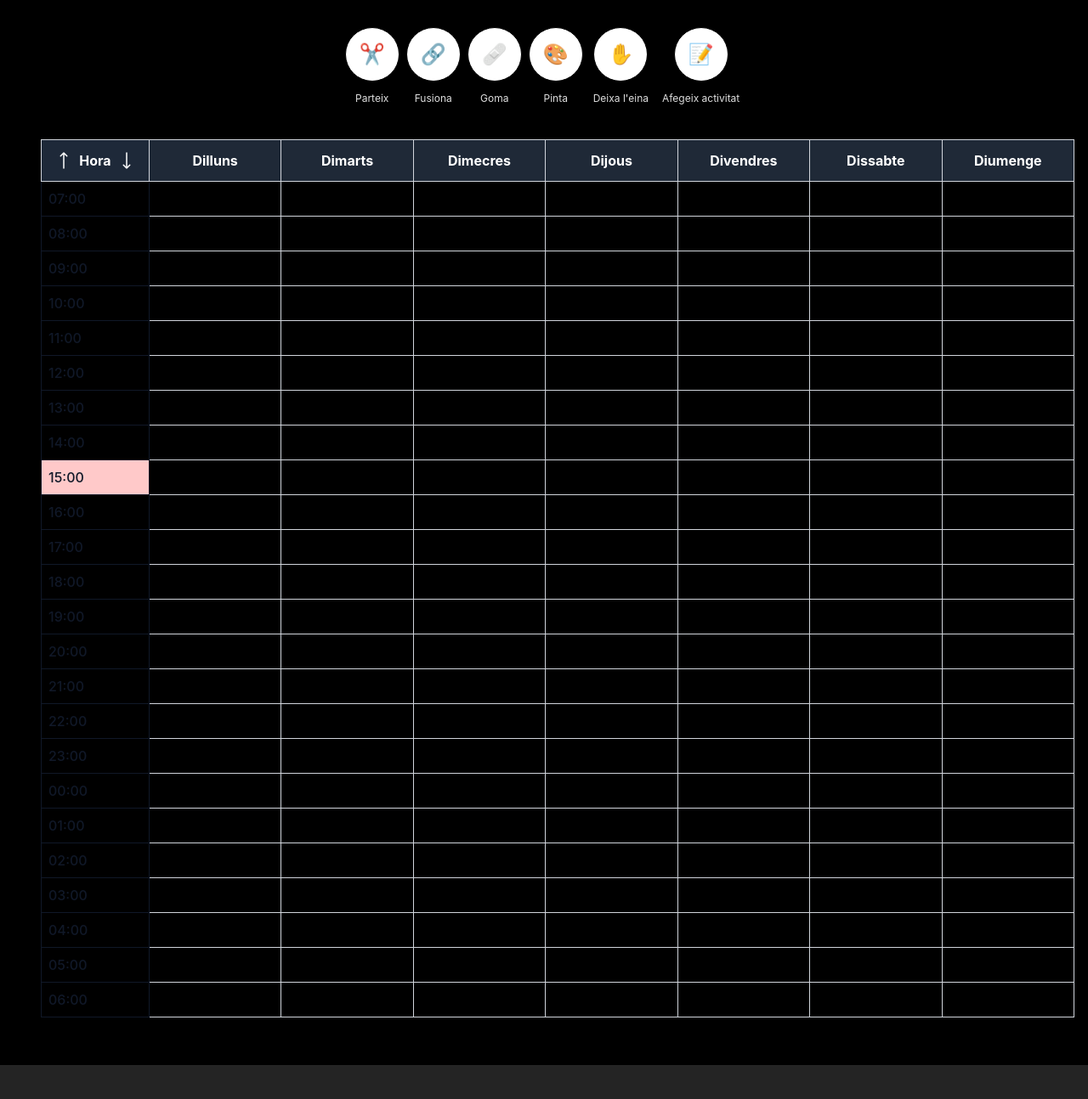
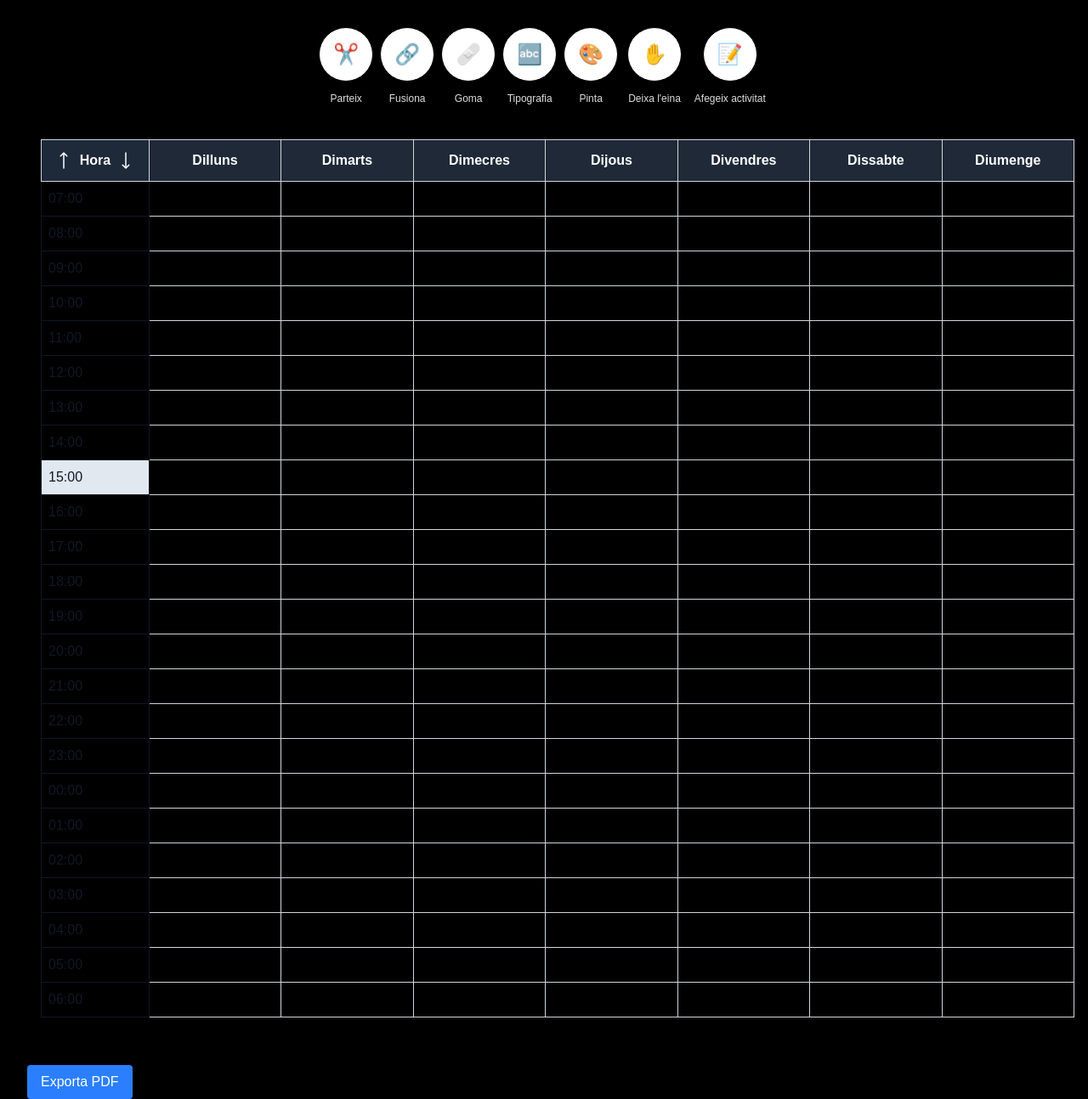
Before and after one commit to AprenentEMB/My-Week-Plan, a React (Vite) app: page / in a window 1280 px wide. Shown: the whole page at 85% size. Before the commit the page ends 1254 px from the top, so only its background shows below. Built offline with nearby package versions, Linux system fonts and the light colour scheme.

Commit message:
3 commit

```diff
--- a/package.json
+++ b/package.json
@@ -13,6 +13,8 @@
     "@tailwindcss/vite": "^4.1.15",
     "date-fns": "^4.1.0",
     "date-fns-tz": "^3.2.0",
+    "dom-to-image-more": "^3.7.2",
+    "jspdf": "^3.0.3",
     "react": "^19.1.1",
     "react-dom": "^19.1.1",
     "tailwindcss": "^4.1.15",
--- a/src/App.tsx
+++ b/src/App.tsx
@@ -3,13 +3,15 @@ import { Eines } from './components/Eines';
 import { usePlanejadorStore } from './stores/store';
 import { useEinesStore } from './stores/storeEines';
 import { FormulariActivitat } from "./components/Formulari";
+import { ExportaPDFButton } from './components/ExportaPDFButton';
+
 
 
 
 
 function App() {
 
-  const { colorEscollitTemporal, setGeneraBackgroundColor, generaBackgroundColor, setColorEscollitTemporal} = usePlanejadorStore();
+  const { colorEscollitTemporal, setGeneraBackgroundColor, generaBackgroundColor, setColorEscollitTemporal, fontFamily} = usePlanejadorStore();
   const { einaSeleccionada, setEinaSeleccionada } = useEinesStore();
 
    const applyBackgroundIfSelected = () => {
@@ -18,11 +20,15 @@ function App() {
       setColorEscollitTemporal("");
     }
   };
+
+
+
    return (
     // clicant aquí fora aplicarà el color temporal com a background general
     <div
       className="flex flex-col items-center min-h-screen"
-      style={{ background: generaBackgroundColor ?? undefined }}
+      style={{ background: generaBackgroundColor ?? undefined,
+         fontFamily: fontFamily ?? undefined }}
       onClick={applyBackgroundIfSelected}
     >
       {/* ─── Eines a la part superior ─── */}
@@ -32,12 +38,13 @@ function App() {
 
       {/* ─── Taula del planificador ─── */}
       <div className="ml-8" onClick={(e) => e.stopPropagation()}>
-        <PlanejadorSetmanal />
-      </div>
+  <PlanejadorSetmanal />
+  <ExportaPDFButton targetId="taula-horari" fileName="HorariSetmanal.pdf" />
+</div>
       {/* ─── Formulari d'activitats─── */}
   {einaSeleccionada?.nom === 'Afegeix activitat' && (
   <div className="fixed inset-0 z-50 flex items-center justify-center bg-gray-200/5 backdrop-blur-xs" onClick={() => setEinaSeleccionada(null)}>
-    <div className="relative p-6 rounded-xl bg-gray-700">
+    <div className="relative p-6 rounded-xl bg-gray-700 z-10" onClick={(e) => e.stopPropagation()} >
       {/* Creu a dalt a la dreta */}
       <button
         type="button"
@@ -49,6 +56,7 @@ function App() {
 
       {/* Formulari */}
       <FormulariActivitat />
+
     </div>
   </div>
 )}
--- a/src/components/Eines.tsx
+++ b/src/components/Eines.tsx
@@ -2,10 +2,11 @@ import { useState} from "react";
 import { useEinesStore } from "../stores/storeEines";
 import { usePlanejadorStore } from "../stores/store"; // ajusta la ruta si cal
 import { palette } from "../conts/paleta"; // defineix una paleta de colors aquí o importa-la des d'un altre lloc
+import { fonts } from "../conts/fonts";
 
 export function Eines() {
   const { einesDisponibles, einaSeleccionada, setEinaSeleccionada } = useEinesStore();
-  const { colorEscollitTemporal, setColorEscollitTemporal } = usePlanejadorStore();
+  const { colorEscollitTemporal, setColorEscollitTemporal, setFontFamily } = usePlanejadorStore();
   const [ openColorPicker, setOpenColorPicker ] = useState(false);
 
 
@@ -38,6 +39,12 @@ export function Eines() {
   const handleColorClick = (color: string) => () => {
     setColorEscollitTemporal(color);
     setOpenColorPicker(false);
+
+  };
+
+  const handleFontClick = (font: string) => () => {
+    setFontFamily(font);
+    setEinaSeleccionada(null);
 
   };
 
@@ -100,6 +107,56 @@ export function Eines() {
           </div>
         </div>
       )}
+      {/* Modal central per a l'eina "Tipografia" */}
+      {einaSeleccionada?.nom === "Tipografia" && (
+  <div
+    className="fixed inset-0 z-50 flex items-center justify-center bg-gray-200/5 backdrop-blur-sm"
+    role="dialog"
+    aria-modal="true"
+  >
+    <div
+      className="w-full max-w-md p-4 bg-slate-700 rounded shadow-lg max-h-[80vh] overflow-y-auto"
+      onClick={(e) => e.stopPropagation()}
+    >
+      <div className="flex items-center justify-between mb-3 sticky top-0 bg-slate-700 z-10 pb-2">
+        <div className="text-sm font-medium text-white">Tria la tipografia:</div>
+        <button
+          aria-label="Tanca"
+          onClick={() => {
+            setOpenColorPicker(false);
+            setEinaSeleccionada(null);
+          }}
+          className="text-gray-300 hover:text-white ml-2"
+          type="button"
+        >
+          ×
+        </button>
+      </div>
+
+      <div className="flex flex-col gap-2">
+        {fonts.map((font) => (
+          <button
+            key={font.name}
+            aria-label={`Selecciona ${font.name}`}
+            title={font.name}
+            onClick={handleFontClick(font.css)}
+            className={`w-full text-left px-4 py-2 rounded border transition-colors ${
+              colorEscollitTemporal === font.css
+                ? "ring-2 ring-offset-1 ring-blue-500"
+                : "hover:bg-slate-600"
+            }`}
+            style={{ fontFamily: font.css }}
+            type="button"
+          >
+            {font.name}
+          </button>
+        ))}
+      </div>
+    </div>
+  </div>
+)}
+
+
     </div>
   );
 }
--- /dev/null
+++ b/src/components/ExportaPDFButton.tsx
@@ -0,0 +1,53 @@
+// ExportaPDFButton.tsx
+import React from "react";
+import domtoimage from "dom-to-image-more";
+import jsPDF from "jspdf";
+
+interface ExportaPDFButtonProps {
+  targetId: string; // id del div/taula que vols exportar
+  fileName?: string;
+}
+
+export const ExportaPDFButton: React.FC<ExportaPDFButtonProps> = ({
+  targetId,
+  fileName = "taula.pdf",
+}) => {
+
+  const handleExport = async () => {
+    const node = document.getElementById(targetId);
+    if (!node) {
+      console.error("No s'ha trobat l'element amb id:", targetId);
+      return;
+    }
+
+    try {
+      // Convertim el node DOM a PNG
+      const dataUrl = await domtoimage.toPng(node, {
+        quality: 1,
+        bgcolor: "#ffffff", // fons blanc si vols
+        // opcional: width, height, style, filter, etc.
+      });
+
+      // Creem un PDF amb jsPDF
+      const pdf = new jsPDF({
+        orientation: "landscape", // o 'portrait'
+        unit: "px",
+        format: [node.offsetWidth, node.offsetHeight],
+      });
+
+      pdf.addImage(dataUrl, "PNG", 0, 0, node.offsetWidth, node.offsetHeight);
+      pdf.save(fileName);
+    } catch (error) {
+      console.error("Error exportant PDF:", error);
+    }
+  };
+
+  return (
+    <button
+      onClick={handleExport}
+      className="px-4 py-2 bg-blue-500 text-white rounded hover:bg-blue-600 transition"
+    >
+      Exporta PDF
+    </button>
+  );
+};
--- a/src/components/PlanejadorSetmanal.tsx
+++ b/src/components/PlanejadorSetmanal.tsx
@@ -12,7 +12,7 @@ import { diesSetmana } from "../conts/dies-de-la-setmana";
 export function PlanejadorSetmanal() {
   const { hores, activitats, setActivitats, generaBackgroundColor } =
     usePlanejadorStore();
-  const { einaSeleccionada, setEinaSeleccionada } = useEinesStore();
+  const { einaSeleccionada} = useEinesStore();
   const { handleDividir, handleUnir } = useHours();
 
   const [hoveredHora, setHoveredHora] = useState<string | null>(null);
@@ -33,16 +33,14 @@ export function PlanejadorSetmanal() {
     if (einaSeleccionada) {
       if (einaSeleccionada.nom === "Parteix") {
         handleDividir(hora);
-        setEinaSeleccionada(null);
       } else if (einaSeleccionada.nom === "Fusiona") {
         handleUnir(hora);
-        setEinaSeleccionada(null);
       }
     }
   };
 
   return (
-    <div className="overflow-x-auto px-4 pb-14">
+    <div className="overflow-x-auto px-4 pb-14" id="taula-horari">
       <table className="w-full table-auto border-collapse mt-10 border border-gray-300">
         <thead>
           <RowHeader />
@@ -79,7 +77,7 @@ export function PlanejadorSetmanal() {
                 <td
                   className={`border p-2 font-medium cursor-pointer ${textColorClass} ${
                     esHoraActual
-                      ? "bg-red-200"
+                      ? "bg-slate-200"
                       : hoveredHora === hora
                       ? "bg-blue-100"
                       : ""
@@ -121,9 +119,6 @@ export function PlanejadorSetmanal() {
 
 /*
 Borrar els colors dels dies de la setmana
-Repasar formulari
-Afegir tipos com a eina
-Afegir validacions al formulari
-Afegir missatges d'error al formulari
+dom-to-image-more + jsPDF exportar pdf
 Afegir botó per esborrar tot el planificador amb confirmador
 */
--- /dev/null
+++ b/src/conts/fonts.ts
@@ -0,0 +1,29 @@
+
+export const fonts = [
+  // Sans-serif modernes
+  { name: "Inter", css: "Inter, system-ui, -apple-system, 'Segoe UI', Roboto, 'Helvetica Neue', Arial, sans-serif" },
+  { name: "Roboto", css: "Roboto, system-ui, sans-serif" },
+  { name: "Open Sans", css: "'Open Sans', system-ui, sans-serif" },
+  { name: "Poppins", css: "Poppins, 'Helvetica Neue', Arial, sans-serif" },
+  { name: "Lato", css: "Lato, 'Helvetica Neue', Arial, sans-serif" },
+  { name: "Montserrat", css: "Montserrat, 'Helvetica Neue', Arial, sans-serif" },
+  { name: "Nunito", css: "Nunito, 'Helvetica Neue', Arial, sans-serif" },
+
+  // Serif clàssiques
+  { name: "Merriweather", css: "Merriweather, Georgia, serif" },
+  { name: "Playfair Display", css: "'Playfair Display', Georgia, serif" },
+  { name: "Crimson Text", css: "'Crimson Text', 'Times New Roman', serif" },
+  { name: "Georgia", css: "Georgia, serif" },
+
+  // Monoespai
+  { name: "Courier New", css: "'Courier New', Courier, monospace" },
+  { name: "Fira Code", css: "'Fira Code', monospace" },
+  { name: "JetBrains Mono", css: "'JetBrains Mono', monospace" },
+
+  // Decoratives o més especials
+  { name: "Raleway", css: "Raleway, sans-serif" },
+  { name: "Oswald", css: "Oswald, sans-serif" },
+  { name: "Dancing Script", css: "'Dancing Script', cursive" },
+  { name: "Pacifico", css: "'Pacifico', cursive" },
+  { name: "Shadows Into Light", css: "'Shadows Into Light', cursive" },
+];
--- a/src/hooks/useHours.ts
+++ b/src/hooks/useHours.ts
@@ -8,37 +8,64 @@ export function useHours() {
     const setHores = usePlanejadorStore((state) => state.setHores);
 
     const handleDividir = (hora: string) => {
-
   const index = hores.indexOf(hora);
   const noveshores = [...hores];
 
-        const novaHora15minuts = `${String((parseInt(hora.split(':')[0])) % 24).padStart(2, '0')}:15`;
-        const novaHora30minuts = `${String((parseInt(hora.split(':')[0])) % 24).padStart(2, '0')}:30`;
-        const novaHora45minuts = `${String((parseInt(hora.split(':')[0])) % 24).padStart(2, '0')}:45`;
+  const horaActual = parseInt(hora.split(':')[0]);
+  const novaHora15minuts = `${String(horaActual % 24).padStart(2, '0')}:15`;
+  const novaHora30minuts = `${String(horaActual % 24).padStart(2, '0')}:30`;
+  const novaHora45minuts = `${String(horaActual % 24).padStart(2, '0')}:45`;
 
-        if (!hores.includes(novaHora30minuts) && hora.endsWith(':00')) {
+  // Calcular la següent hora sencera
+  const horaSeguent = (horaActual + 1) % 24;
+  const novaHoraSencera = `${String(horaSeguent).padStart(2, '0')}:00`;
+
+  // 🧠 Nou comportament: si cliquem dividir a una hora sencera
+  if (hora.endsWith(':00')) {
+    // Si NO existeix la següent hora sencera → afegeix-la
+    if (!hores.includes(novaHoraSencera)) {
+      noveshores.splice(index + 1, 0, novaHoraSencera);
+      setHores(noveshores);
+      return;
+    }
+    // Si SÍ existeix, segueix la lògica original de quarts/mitges hores
+    else if (!hores.includes(novaHora30minuts)) {
       noveshores.splice(index + 1, 0, novaHora30minuts);
       setHores(noveshores);
       return;
     }
+  }
+
+  // 🔹 Si no és una hora sencera, continua amb la lògica habitual
   if (!hores.includes(novaHora15minuts) && !hora.endsWith(':30') && !hora.endsWith(':45')) {
     noveshores.splice(index + 1, 0, novaHora15minuts);
   }
-        if (!hores.includes(novaHora45minuts) && (hora.endsWith(':30'))) {
+  if (!hores.includes(novaHora45minuts) && hora.endsWith(':30')) {
     noveshores.splice(index + 1, 0, novaHora45minuts);
   }
+
   setHores(noveshores);
-    }
+};
+
+
 
   const handleUnir = (hora: string) => {
     const index = hores.indexOf(hora);
+    if (index === -1) return;
+
     const noveshores = [...hores];
-        // Funció que elimina la fila seleccionada si no és una hora sencera
-        if (hora.endsWith(':15') ||hora.endsWith(':30') || hora.endsWith(':45')) {
+
+    // 🧠 Si és una fracció (15, 30 o 45), elimina només aquesta
+    if (hora.endsWith(':15') || hora.endsWith(':30') || hora.endsWith(':45')) {
       noveshores.splice(index, 1);
-            setHores(noveshores)
     }
+    // 🕒 Si és una hora sencera (:00), elimina-la també
+    else if (hora.endsWith(':00')) {
+      noveshores.splice(index, 1);
     }
+
+    setHores(noveshores);
+  };
 
     return {
         handleDividir,
--- a/src/index.css
+++ b/src/index.css
@@ -1,4 +1,5 @@
 @import "tailwindcss";
+@import url('https://fonts.googleapis.com/css2?family=Inter:wght@400;500;700&family=Roboto:wght@400;500;700&family=Open+Sans:wght@400;600&family=Poppins:wght@400;500;700&family=Lato:wght@400;700&family=Montserrat:wght@400;600;700&family=Nunito:wght@400;600&family=Merriweather:wght@400;700&family=Playfair+Display:wght@400;600;700&family=Crimson+Text:wght@400;700&family=Raleway:wght@400;600&family=Oswald:wght@400;500;700&family=Dancing+Script:wght@400;700&family=Pacifico&family=Shadows+Into+Light&family=Fira+Code:wght@400;500;700&family=JetBrains+Mono:wght@400;600&display=swap');
 
 :root {
   font-family: Inter, -apple-system, BlinkMacSystemFont, 'Segoe UI', Roboto,
--- a/src/stores/store.ts
+++ b/src/stores/store.ts
@@ -11,9 +11,11 @@ interface PlanejadorState {
     colorEscollitTemporal?: string;
     generaBackgroundColor?: string;
     cellsBackgroundsColor?: Record<string, string>;
+    fontFamily?: string;
     setGeneraBackgroundColor: (color: string) => void;
     setCellsBackgroundsColor: (clau: string, color: string) => void;
     setColorEscollitTemporal: (color: string) => void;
+    setFontFamily: (font: string) => void;
 
 }
 
@@ -29,6 +31,7 @@ export const usePlanejadorStore = create<PlanejadorState>()(
             hores: Array.from({ length: 24 }, (_, i) => `${String((i + 7) % 24).padStart(2, '0')}:00`),
             cellaFusionada: [],
             generaBackgroundColor: "black",
+            fontFamily: "Arial, sans-serif",
             cellsBackgroundsColor: {},
             colorEscollitTemporal: undefined,
             setCellaFusionada: (fusions) => set({ cellaFusionada: fusions }),
@@ -55,6 +58,10 @@ export const usePlanejadorStore = create<PlanejadorState>()(
                 set(() => ({
                     colorEscollitTemporal: color,
                 })),
+            setFontFamily: (font) =>
+                set(() => ({
+                    fontFamily: font,
+                })),
         }),
         {
             name: 'planejador-storage', // nom de la clau a l'emmagatzematge
--- a/src/stores/storeEines.ts
+++ b/src/stores/storeEines.ts
@@ -20,6 +20,7 @@ export const useEinesStore = create<EinesState>(
                 { nom: 'Parteix', icona: '✂️' },
                 { nom: 'Fusiona', icona: '🔗' },
                 { nom: 'Goma', icona: '🩹' },
+                { nom: 'Tipografia', icona: '🔤' },
                 { nom: 'Pinta', icona: '🎨' },
                 { nom: 'Deixa l\'eina', icona: '✋' },
                 { nom: 'Afegeix activitat', icona: '📝' },
--- /dev/null
+++ b/src/types/dom-to-image-more.d.ts
@@ -0,0 +1,23 @@
+declare module 'dom-to-image-more' {
+  interface DomToImageOptions {
+    width?: number;
+    height?: number;
+    style?: string;
+    bgcolor?: string;
+    filter?: (node: Node) => boolean;
+    quality?: number;
+    cacheBust?: boolean;
+    imagePlaceholder?: string;
+  }
+
+  const domtoimage: {
+    toPng(node: Node, options?: DomToImageOptions): Promise<string>;
+    toJpeg(node: Node, options?: DomToImageOptions): Promise<string>;
+    toBlob(node: Node, options?: DomToImageOptions): Promise<Blob>;
+    toSvg(node: Node, options?: DomToImageOptions): Promise<string>;
+    toCanvas(node: Node, options?: DomToImageOptions): Promise<HTMLCanvasElement>;
+    toPixelData(node: Node, options?: DomToImageOptions): Promise<ImageData>;
+  };
+
+  export default domtoimage;
+}
```
Also changed, not shown: 1 other file (tests, documents, lock files or other folders). Lines whose indentation alone changed are shown as unchanged.
